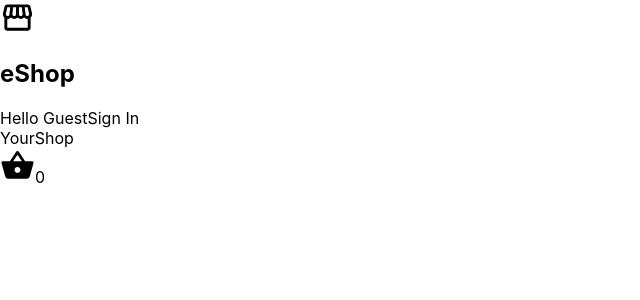
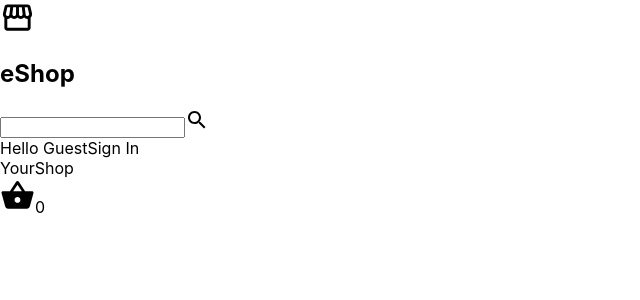
Before and after one commit to darnelldugger/eshop, a React (Create React App) app: page / in a window 1280 px wide. Shown: the top 300 px of the page, without its empty margins (0-640 px from the left). Built offline with nearby package versions, Linux system fonts and the light colour scheme.

Commit message:
add header component ad import to app

```diff
--- a/src/App.js
+++ b/src/App.js
@@ -1,32 +1,10 @@
-
 import './App.css';
-import ShoppingBasketIcon from '@mui/icons-material/ShoppingBasket';
-import StorefrontIcon from '@mui/icons-material/Storefront';
+import Header from './components/Header';
 
 function App() {
   return (
     <div className='App'>
-      <div className="header__logo">
-        <StorefrontIcon className='headerLogoImage' fontSize='large'/>
-        <h2 className='headerLogoTitle'>eShop</h2>
-      </div>
-      <div className="header__search">
-
-      </div>
-      <div className="header__nav">
-        <div className="nav__item">
-          <span className="nav__itemLineOne">Hello Guest</span>
-          <span className="nav__itemLineTwo">Sign In</span>
-        </div>
-        <div className="nav__item">
-          <span className="nav__itemLineOne">Your</span>
-          <span className="nav__itemLineTwo">Shop</span>
-        </div>
-        <div className="nav__item">
-          <ShoppingBasketIcon fontSize='large' />
-          <span className="nav__itemLineTwo">0</span>
-        </div>
-      </div>
+      <Header />
     </div>
   );
 }
--- /dev/null
+++ b/src/components/Header.js
@@ -0,0 +1,36 @@
+import React from "react"
+import "./Header.css"
+import ShoppingBasketIcon from '@mui/icons-material/ShoppingBasket';
+import StorefrontIcon from '@mui/icons-material/Storefront';
+import SearchIcon from '@mui/icons-material/Search';
+
+function Header() {
+  return (
+    <div className="header">
+            <div className="header__logo">
+        <StorefrontIcon className='header__logoImage' fontSize='large'/>
+        <h2 className='header__logoTitle'>eShop</h2>
+      </div>
+      <div className="header__search">
+        <input type="text" className='header__searchInput'/>
+        <SearchIcon className='header__searchIcon' />
+      </div>
+      <div className="header__nav">
+        <div className="nav__item">
+          <span className="nav__itemLineOne">Hello Guest</span>
+          <span className="nav__itemLineTwo">Sign In</span>
+        </div>
+        <div className="nav__item">
+          <span className="nav__itemLineOne">Your</span>
+          <span className="nav__itemLineTwo">Shop</span>
+        </div>
+        <div className="nav__item">
+          <ShoppingBasketIcon fontSize='large' />
+          <span className="nav__itemLineTwo">0</span>
+        </div>
+      </div>
+    </div>
+  )
+}
+
+export default Header
```
Also changed, not shown: src/components/Header.css (added).
